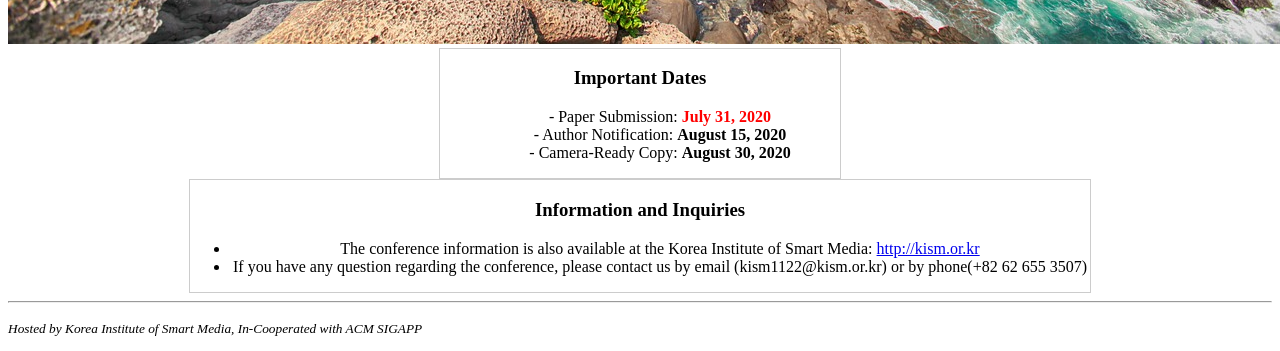
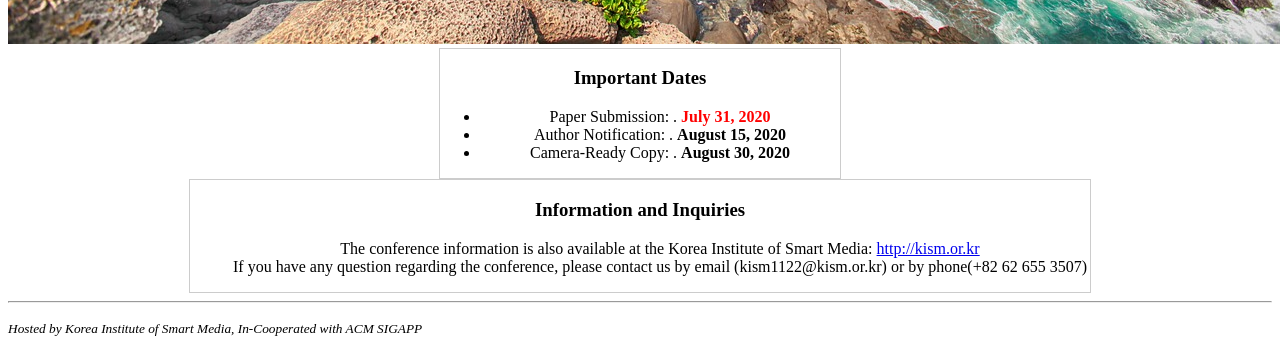
Before and after one commit to icea-conf/sma-2020.github.io, a Jekyll site: the page built from index.html, in a window 1280 px wide. Shown: the part 1011-1362 px from the top of the page. Built offline with Jekyll 4.4.1, drawn with Linux system fonts in a browser that asks for light colours; the list of posts is cut into pages by our own code.

Commit message:
Update index.html

```diff
--- a/index.html
+++ b/index.html
@@ -15,13 +15,19 @@ title: SMA 2020
             <div class="important_date">
                   <center>
                         <h3>Important Dates</h3>
-                        <ul>
-                              <a>- Paper Submission:    </a>
-                              <b style="color:#FF0000">July 31, 2020</b><br>
-                              <a>- Author Notification: </a>
-                              <b>August 15, 2020</b><br>
-                              <a>- Camera-Ready Copy:   </a>
-                              <b>August 30, 2020</b>
+                        <ul text-align="left">
+                              <li text-align="left">
+                                    <a>Paper Submission:    .</a>
+                                    <b style="color:#FF0000">July 31, 2020</b><br>
+                              </li>
+                              <li text-align="left">
+                                    <a>Author Notification: .</a>
+                                    <b>August 15, 2020</b>
+                              </li>
+                              <li text-align="left">
+                                    <a>Camera-Ready Copy:   .</a>
+                                    <b>August 30, 2020</b>
+                              </li>
                         </ul>
                   </center>
             </div>
@@ -30,13 +36,9 @@ title: SMA 2020
                   <center>
                         <h3>Information and Inquiries</h3>
                         <ul>
-                              <li>
-                                    <a>The conference information is also available at the Korea Institute of Smart Media: </a>
-                                    <a href='http://kism.or.kr/'>http://kism.or.kr</a>
-                              </li>
-                              <li>
-                                    <a>If you have any question regarding the conference, please contact us by email (kism1122@kism.or.kr) or by phone(+82 62 655 3507)</a>
-                              </li>
+                              <a>The conference information is also available at the Korea Institute of Smart Media: </a>
+                              <a href='http://kism.or.kr/'>http://kism.or.kr</a><br>
+                              <a>If you have any question regarding the conference, please contact us by email (kism1122@kism.or.kr) or by phone(+82 62 655 3507)</a>
                         </ul>
                   </center>
             </div>
```
